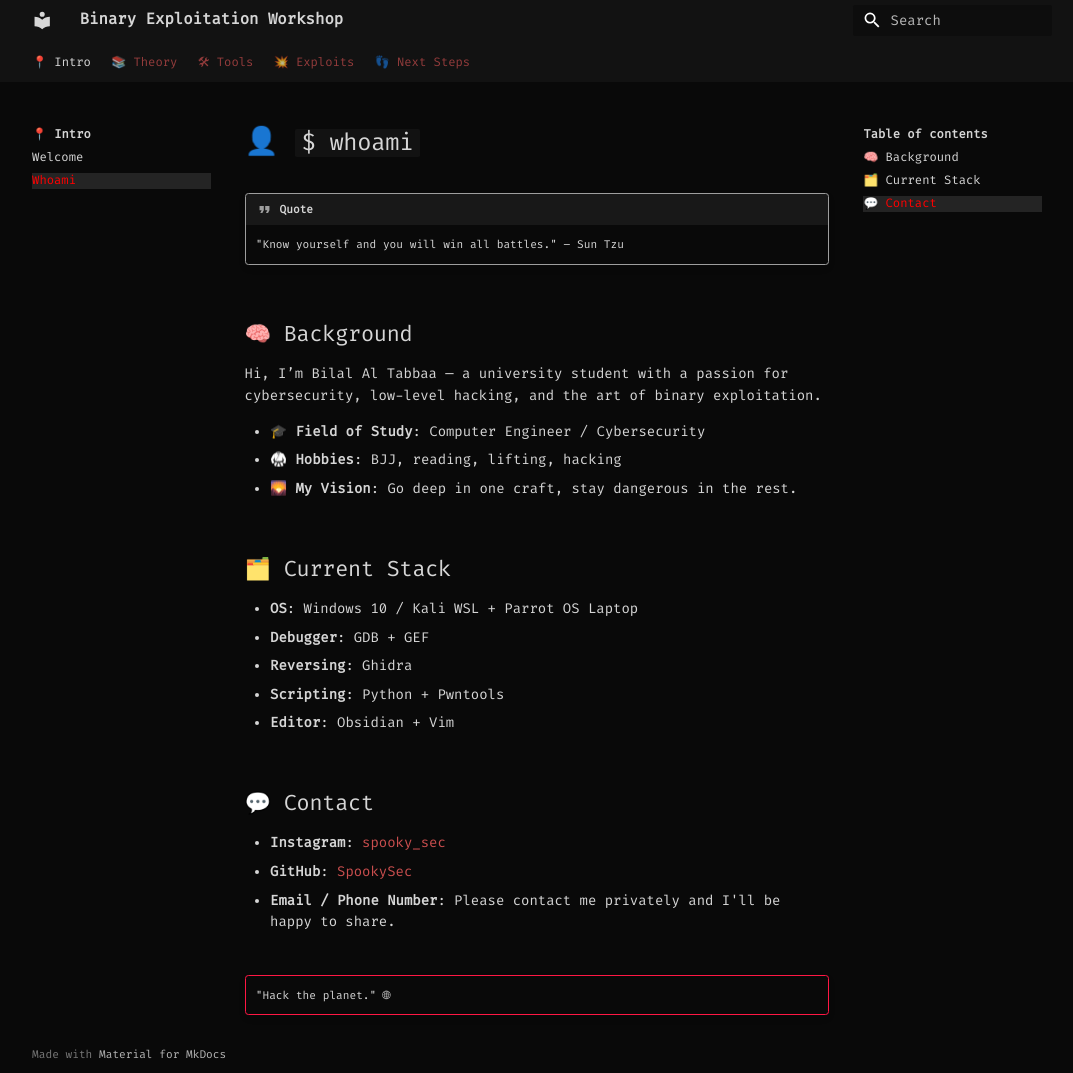
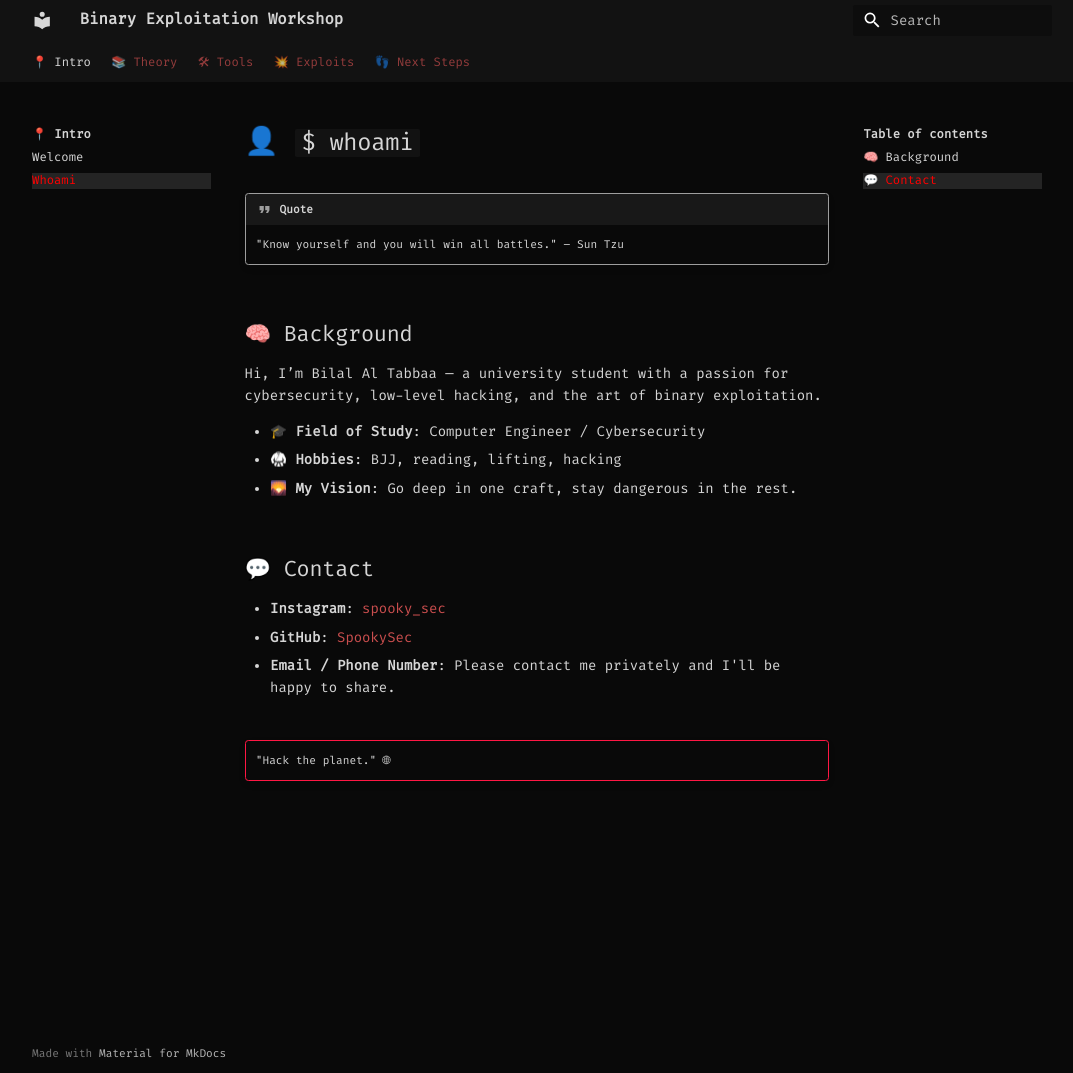
Before and after one commit to SpookySec/pwnwiki, an MkDocs documentation site: the page built from docs/01_Frame/whoami.md, in a window 1280 px wide and 1073 px high. Shown: the whole window, without its empty margins (103-1176 px from the left). Built offline with MkDocs 1.6.1 and Material for MkDocs 9.7.7, drawn with Linux system fonts in a browser that asks for light colours.

Commit message:
removed stack

```diff
--- a/docs/01_Frame/whoami.md
+++ b/docs/01_Frame/whoami.md
@@ -15,16 +15,6 @@ Hi, I’m Bilal Al Tabbaa — a university student with a passion for cybersecur
 
 ---
 
-## 🗂️ Current Stack
-
-- **OS**: Windows 10 / Kali WSL + Parrot OS Laptop
-- **Debugger**: GDB + GEF
-- **Reversing**: Ghidra
-- **Scripting**: Python + Pwntools
-- **Editor**: Obsidian + Vim
-
----
-
 ## 💬 Contact
 
 - **Instagram**: [spooky_sec](https://instagram.com/spooky_sec)
```
